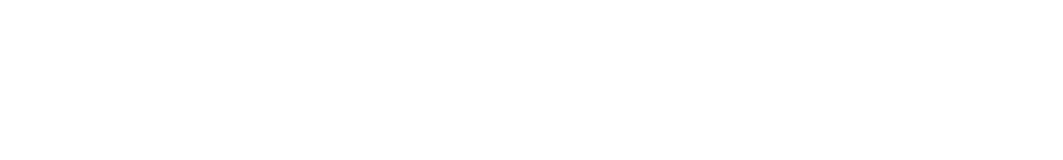
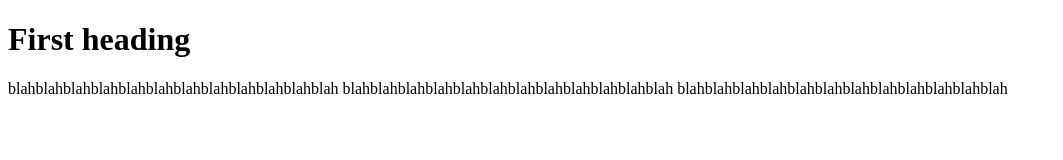
Before and after one commit to Deponker/demo-repo, a plain HTML site: page index.html in a window 1280 px wide. Shown: the whole page, without its empty margins (0-1063 px from the left). Drawn offline with Linux system fonts and the light colour scheme.

Commit message:
paragraph added

```diff
--- a/index.html
+++ b/index.html
@@ -7,6 +7,10 @@
     <title>My first github repo</title>
 </head>
 <body>
-
+    <h1>First heading</h3>
+        <p>blahblahblahblahblahblahblahblahblahblahblahblah
+            blahblahblahblahblahblahblahblahblahblahblahblah
+            blahblahblahblahblahblahblahblahblahblahblahblah
+        </p>
 </body>
 </html>
```
Also changed, not shown: 1 other file.
